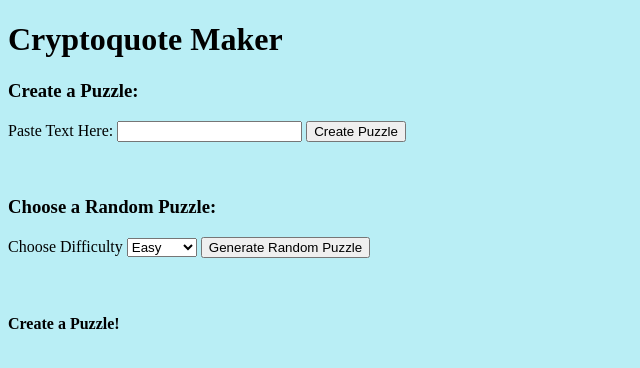
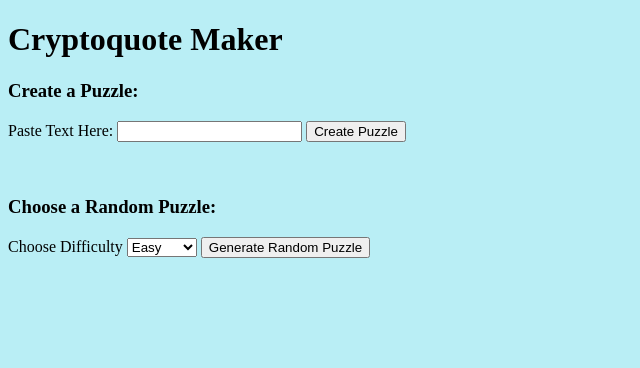
Before and after one commit to rlj0713/frontend, a plain HTML site: page index.html in a window 1280 px wide. Shown: the whole page, without its empty margins (0-640 px from the left). Drawn offline with Linux system fonts and the light colour scheme.

Commit message:
reworked spacing and removed redundant log

```diff
--- a/index.html
+++ b/index.html
@@ -27,7 +27,6 @@
         </form>
         <br><br>
         <h4 id="interactive-puzzle">
-            Create a Puzzle!
         </h4>
         <div class="interact-area" id="interact-area">
         </div>
--- a/index.js
+++ b/index.js
@@ -67,7 +67,6 @@ function scramble(input) {
     }
     });
     puzzleSpace.innerText = scrambledSentence.join('')
-    console.log(sentenceArray.join(''))
     createLetterForms(scrambledSentence, userSubmittedString)
 };
 
--- a/style.css
+++ b/style.css
@@ -5,3 +5,7 @@
 body {
     background-color: rgb(185, 238, 245);
 }
+
+h4 {
+    letter-spacing: 20px;
+}
```
